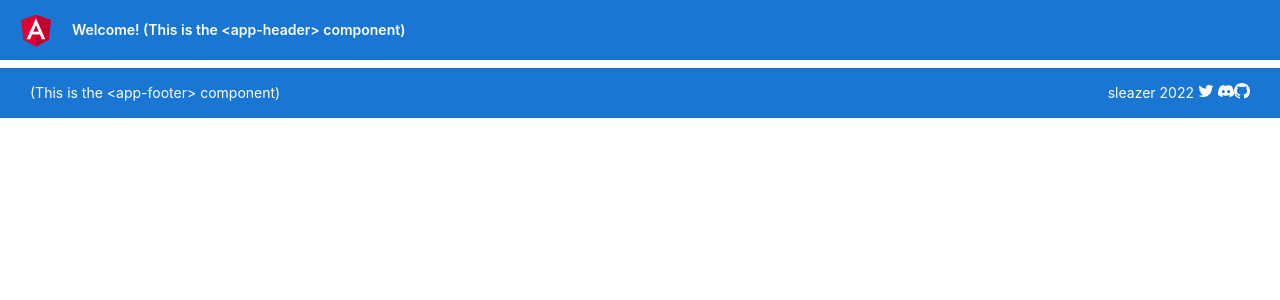
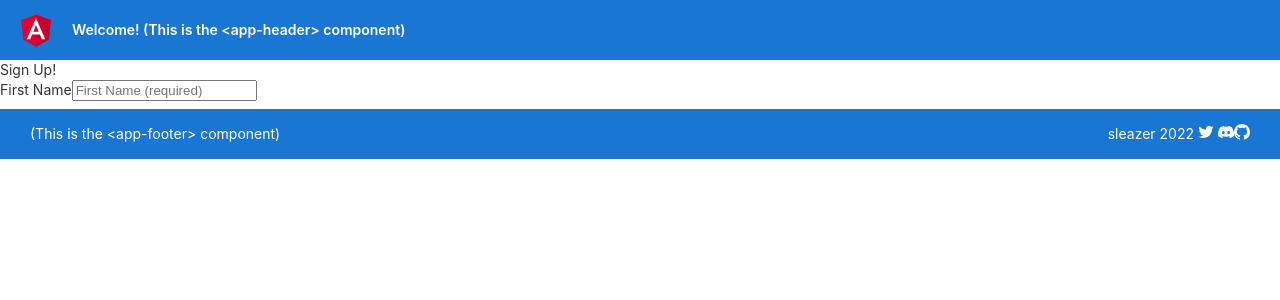
Before and after one commit to saleazer/lets-learn-angular, an Angular app: page /form in a window 1280 px wide. Shown: the top 300 px of the page. Built offline with nearby package versions, Linux system fonts and the light colour scheme.

Commit message:
Add start of form example

```diff
--- a/src/app/app-routing.module.ts
+++ b/src/app/app-routing.module.ts
@@ -2,10 +2,12 @@ import { NgModule } from '@angular/core';
 import { RouterModule, Routes } from '@angular/router';
 import { AppHomeComponent } from './app-home/app-home.component';
 import { AngularResourcesComponent}  from './angular-resources/angular-resources.component'
+import { ReactiveFormComponent } from './reactive-form/reactive-form.component';
 
 const routes: Routes = [
 
   { path: 'angular', component: AngularResourcesComponent },
+  { path: 'form', component: ReactiveFormComponent },
   { path: '**', component: AppHomeComponent }
 
 ];
--- a/src/app/app.module.ts
+++ b/src/app/app.module.ts
@@ -9,6 +9,7 @@ import { AppFooterComponent } from './app-footer/app-footer.component';
 import { AppHomeComponent } from './app-home/app-home.component';
 import { AngularResourcesComponent } from './angular-resources/angular-resources.component';
 import { ReactiveFormComponent } from './reactive-form/reactive-form.component';
+import { ReactiveFormsModule } from '@angular/forms';
 
 @NgModule({
   declarations: [
@@ -22,7 +23,8 @@ import { ReactiveFormComponent } from './reactive-form/reactive-form.component';
   imports: [
     BrowserModule,
     AppRoutingModule,
-    BrowserAnimationsModule
+    BrowserAnimationsModule,
+    ReactiveFormsModule
   ],
   providers: [],
   bootstrap: [AppComponent],
--- a/src/app/reactive-form/reactive-form.component.html
+++ b/src/app/reactive-form/reactive-form.component.html
@@ -1 +1,11 @@
-<p>reactive-form works!</p>
+  <div>
+    Sign Up!
+  </div>
+
+    <form novalidate
+          [formGroup]="testForm">
+        <label for="firstNameId">First Name</label>
+          <input id="firstNameId"
+                 type="text"
+                 placeholder="First Name (required)"
+                 formControlName="name"/>
--- a/src/app/reactive-form/reactive-form.component.ts
+++ b/src/app/reactive-form/reactive-form.component.ts
@@ -1,4 +1,5 @@
 import { Component, OnInit } from '@angular/core';
+import { FormBuilder, FormGroup, Validators } from '@angular/forms';
 
 @Component({
   selector: 'app-reactive-form',
@@ -6,10 +7,14 @@ import { Component, OnInit } from '@angular/core';
   styleUrls: ['./reactive-form.component.css']
 })
 export class ReactiveFormComponent implements OnInit {
+  testForm!: FormGroup;
 
-  constructor() { }
+  constructor(private fb: FormBuilder) { }
 
   ngOnInit(): void {
+    this.testForm = this.fb.group({
+      name: ['', Validators.required],
+    })
   }
 
 }
```
